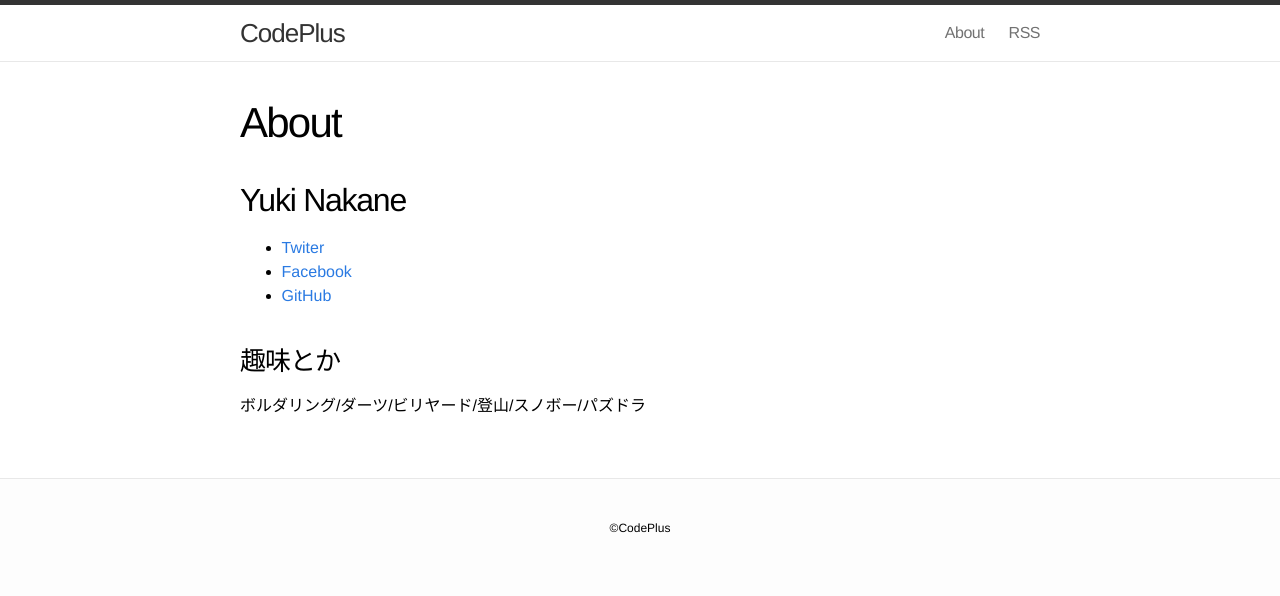
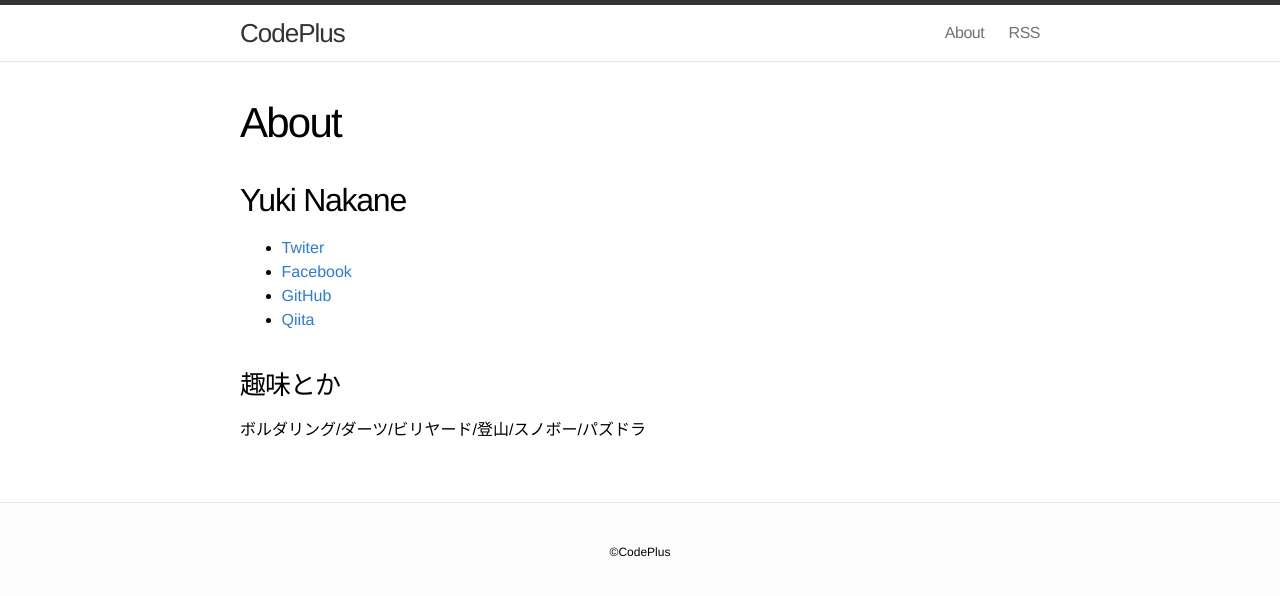
Before and after one commit to nakayuki918/yukinaka.github.io, a Jekyll site: the page built from about.md, in a window 1280 px wide. Shown: the top 596 px of the page. Built offline with Jekyll 4.4.1, drawn with Linux system fonts in a browser that asks for light colours.

Commit message:
add qiita url

```diff
--- a/about.md
+++ b/about.md
@@ -9,6 +9,7 @@ permalink: /about/
 - [Twiter](https://twitter.com/yuki_naka18)
 - [Facebook](https://www.facebook.com/yuki.nakane.16)
 - [GitHub](https://github.com/yukinaka)
+- [Qiita](http://qiita.com/yukinaka)
 
 ### 趣味とか
 
```
